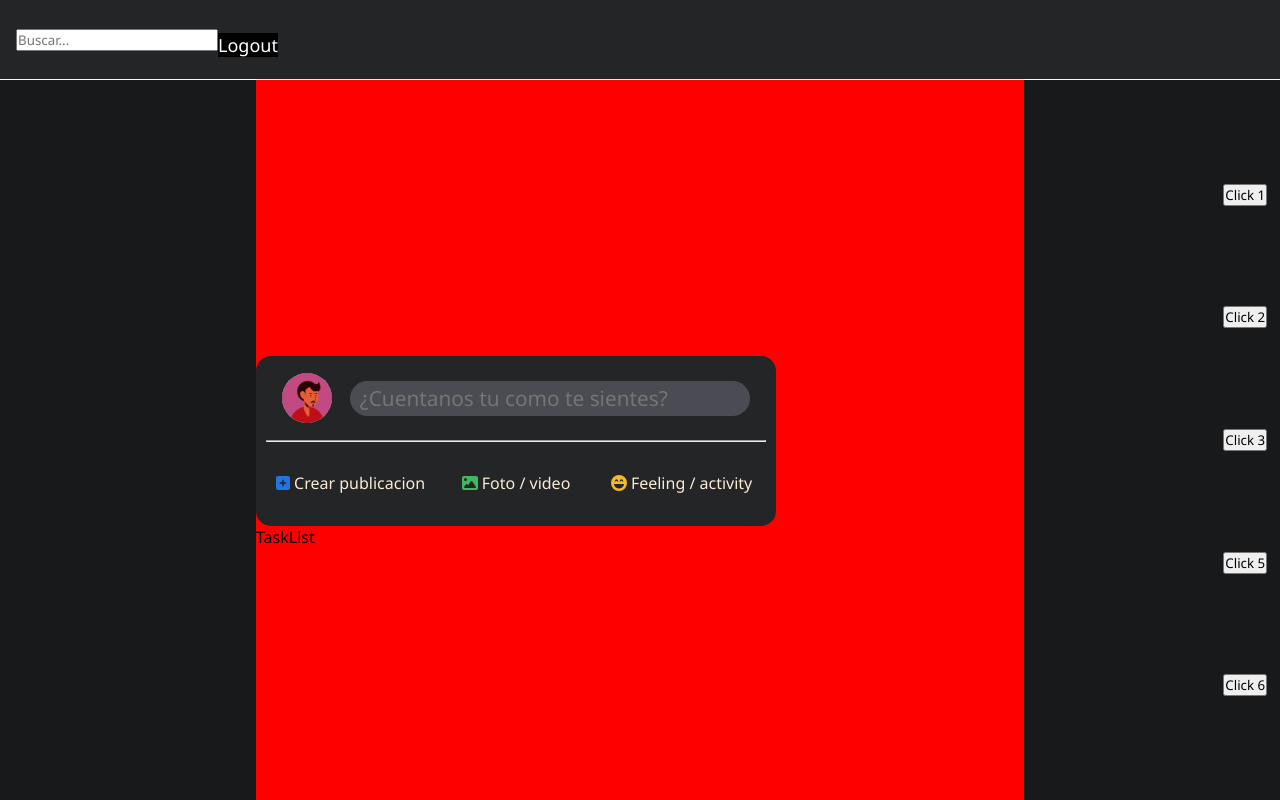
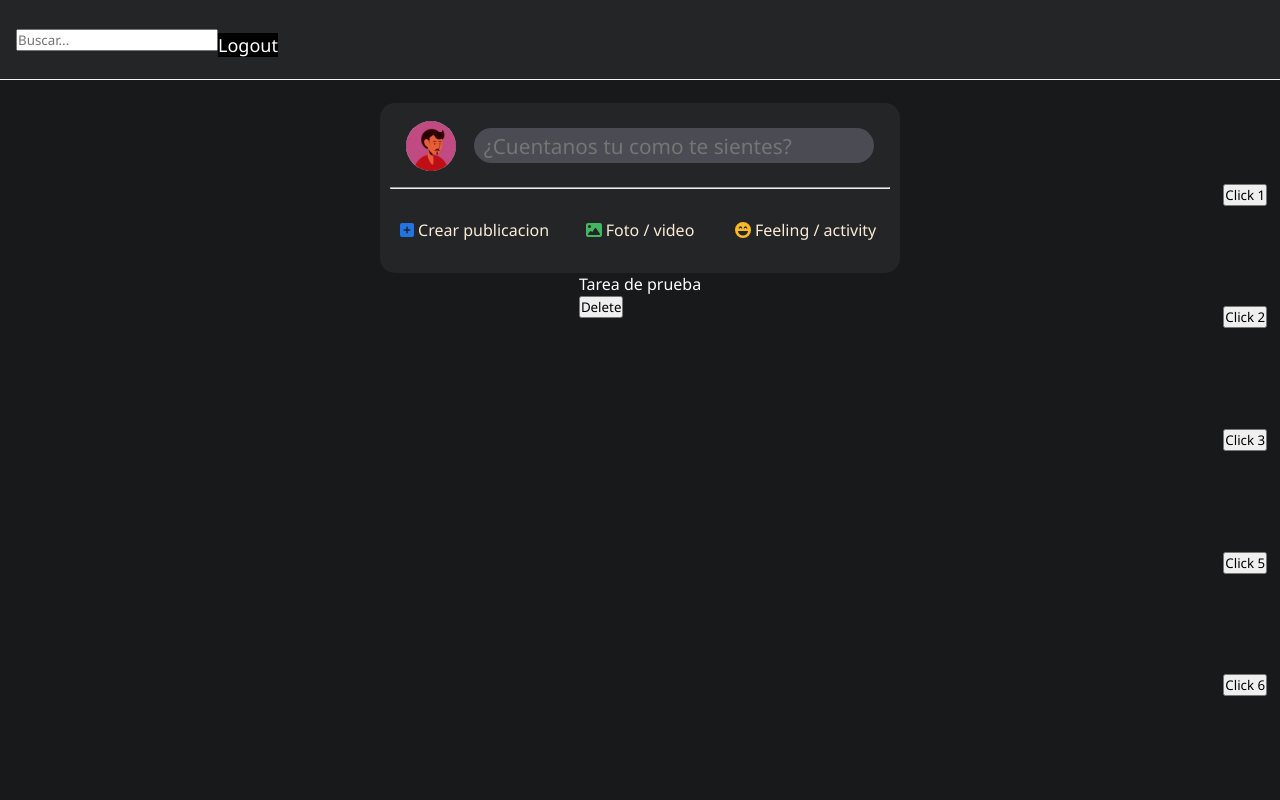
Before and after one commit to Christopher-MCT/proyecto-redsocial, a React (Create React App) app: page /dashboard in a window 1280 px wide. Built offline with nearby package versions, Linux system fonts and the light colour scheme; no server answers; the database is empty; sample sign-in values are in the browser's storage.

Commit message:
actualización-redux

```diff
--- a/package.json
+++ b/package.json
@@ -21,6 +21,7 @@
     "react-scripts": "^5.0.1",
     "reactfire": "^4.0.0-rc.2",
     "redux": "^4.2.0",
+    "uuid": "^9.0.0",
     "web-vitals": "^2.1.4"
   },
   "scripts": {
--- a/src/Componentes/TaskList.js
+++ b/src/Componentes/TaskList.js
@@ -1,13 +1,28 @@
-import { useSelector } from 'react-redux'
+import { useSelector , useDispatch} from 'react-redux'
+import { deleteTask } from '../features/tasks/taskSlice';
+import "./Tasklist.css";
 
 function TaskList ( ) {
 
     const tasks = useSelector (state => state.tasks)
-    console.log(tasks)
+    const dispatch = useDispatch()
+
+    const handleDelete = (id) => {
+        dispatch(deleteTask(id))
+    }
+
 
     return (
-        <div>TaskList</div>
+        <div className='text'>
+
+         {tasks.map(task => (
+            <div key={task.id}>
+             <p>{task.title}</p>
+             <button onClick={() => handleDelete(task.id)}>Delete</button>
+            </div>
+         ))}
+        </div>
     )
 }
-/** */
+
 export default TaskList;
--- a/src/Componentes/TaskMain.js
+++ b/src/Componentes/TaskMain.js
@@ -1,27 +1,52 @@
 import React from 'react';
 import { useSelector } from 'react-redux';
+import { useDispatch } from "react-redux";
 import "./TaskMain.css";
+import {v4 as uuid} from 'uuid'
+import {useState} from 'react'
+import {addTask} from '../features/tasks/taskSlice'
+
 import {FontAwesomeIcon} from '@fortawesome/react-fontawesome';
 import {faPlusSquare, faImage,  faFaceLaughBeam} from '@fortawesome/free-solid-svg-icons';
 
 
 
 function Forms() {
-  console.log("taskform");
 
-  const stateTask = useSelector ((state) => state.tasks);
-  console.log()
+const [task, setTask]= useState({
+  title: '',
+  description: 'Panel de publicaciones'
+})
 
+const dispatch = useDispatch()
 
+const handleChange = e =>{
+ setTask ({
+  ...task,
+  [e.target.name]: e.target.value,
+  });
+
+};
+
+const handleSubmit = (e) => {
+  e.preventDefault()
+  dispatch(addTask({
+    ...task,
+    id:uuid(),
+ }))
+}
 
 return(
 
     <div className='Box-item'>
     <div className='image-user'></div>
 
-    <input className='input-form' placeholder='¿Cuentanos tu como te sientes? '/>
+    <input className='input-form'
+    name='title'
+    placeholder='¿Cuentanos tu como te sientes? '
+    onChange={handleChange}/>
     <hr className='hr'/>
-    <button  className='button'> <FontAwesomeIcon className='icono1' icon={faPlusSquare}/>  Crear publicacion</button>
+    <button  className='button' onClick={handleSubmit}> <FontAwesomeIcon className='icono1' icon={faPlusSquare}/>  Crear publicacion</button>
     <button  className='button'><FontAwesomeIcon className='icono2' icon={faImage}/>  Foto / video</button>
     <button  className='button'><FontAwesomeIcon className='icono3' icon={faFaceLaughBeam}/>  Feeling / activity </button>
 
--- /dev/null
+++ b/src/Componentes/Tasklist.css
@@ -0,0 +1,3 @@
+.text{
+    color:white;
+}
--- a/src/Dashboard.css
+++ b/src/Dashboard.css
@@ -92,10 +92,10 @@
  {
   grid-area: seccion-2;
   display: flex;
-  /*background-color: #18191a;***/
-  background-color: RED;
-  align-items:flex-start;
-  justify-content: center ;
+  background-color: #18191a;
+  align-items: center;
+  justify-content: top ;
+
   flex-direction: column;
 
 
--- a/src/features/tasks/taskSlice.js
+++ b/src/features/tasks/taskSlice.js
@@ -1,13 +1,15 @@
 import { createSlice } from "@reduxjs/toolkit";
 
+import TaskList from "../../Componentes/TaskList";
 const initialState = [
     {
         id: "1",
         title: "Tarea de prueba",
         description: "Ejemplo de la tarea",
         completed: false
-    }
+    },
 ]
+
 
 
 export const taskSlice = createSlice({
@@ -15,7 +17,18 @@ export const taskSlice = createSlice({
     initialState,
     reducers: {
 
-    }
-})
+        addTask: (state, action) => {
+            state.push(action.payload);
 
+        },
+        deleteTask: (state, action) => {
+         const taskFound = state.find(task => task.id === action.payload)
+         if(taskFound){
+            state.splice(state.indexOf(taskFound), 1)
+         }
+        }
+    },
+});
+
+export const {addTask, deleteTask} = taskSlice.actions;
 export default taskSlice.reducer
```
Also changed, not shown: 1 other file (tests, documents, lock files or other folders).
